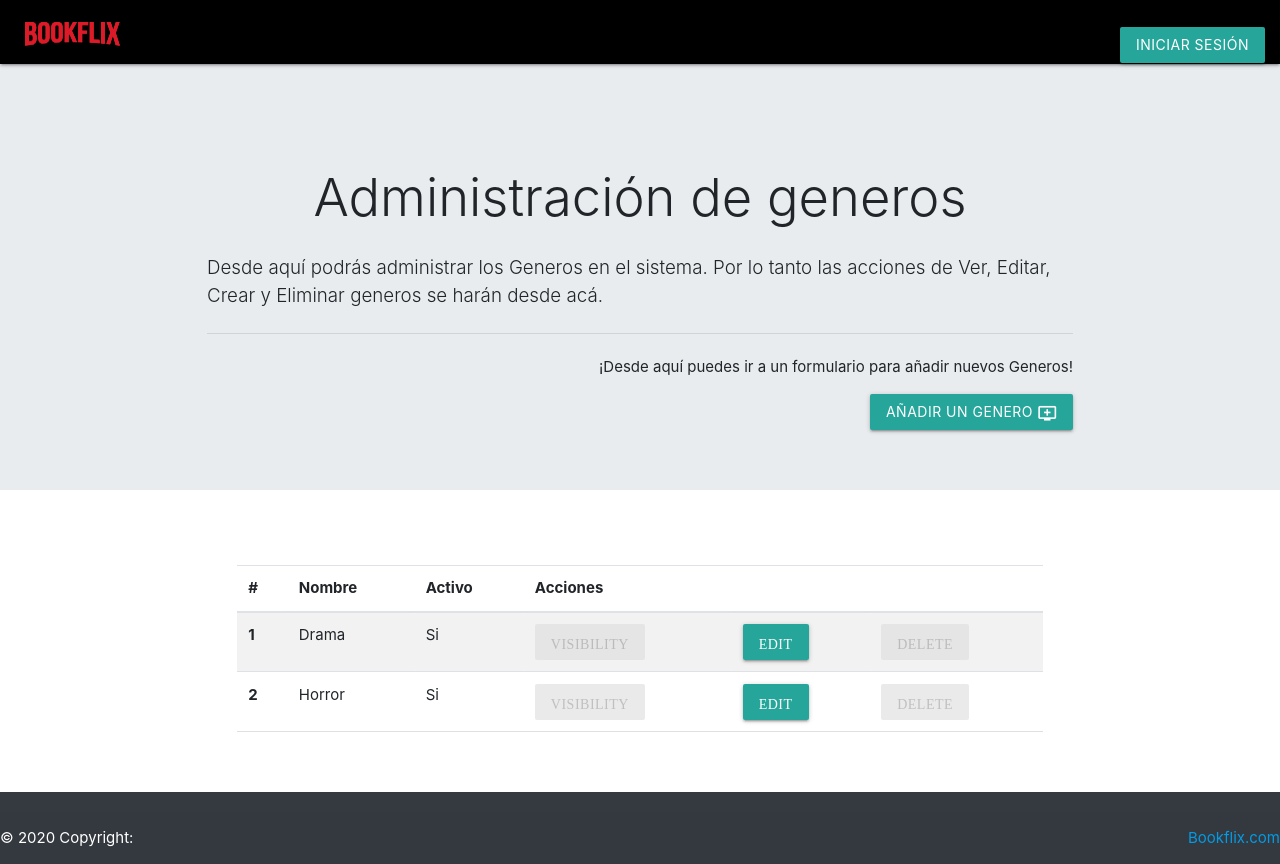
After one commit to ArmandoTercero/Bookflix, a Flask app: page /genero in a window 1280 px wide. The commit adds this page. Run offline with Flask 2, Linux system fonts and the light colour scheme; data comes from the database, SQL or seed files in the repository; both versions use the stored data as it was after the commit; some libraries are stand-ins or nearby versions.

Commit message:
Modifique el esquema de la BBDD. Ahora se pueden visualizar los generos en el sistema, agregar y modificarlos..

```diff
--- a/bookflix/app.py
+++ b/bookflix/app.py
@@ -17,6 +17,7 @@ from routes import routes
 from routes import bookRoutes
 from routes import authorRoutes
 from routes import anuncioRoutes
+from routes import generoRoutes
 
 if __name__ == "__main__":
 	app.run()
--- /dev/null
+++ b/bookflix/controllers/GeneroController.py
@@ -0,0 +1,40 @@
+from flask import request, render_template, session, abort
+from flask import send_from_directory, url_for
+from models.genero import Genero
+
+class GeneroController():
+
+	def __init__(self):
+		pass
+
+	def index(self):
+		generos = Genero.all()
+		return render_template('generos/index.html', generos=generos)
+
+	def new(self):
+		errores = []
+		if request.method == 'GET':
+			return render_template ('generos/new.html')
+		elif request.method == 'POST':
+			if Genero.existe_genero_con_nombre(request.form["nombre"]):
+				errores.append("Ya existe un genero con el nombre especificado.")
+				return render_template ('generos/new.html', errores=errores)
+			else:
+				Genero.crear(request.form["nombre"])
+				return self.index()
+
+	def edit(self):
+		errores = []
+		if request.method == 'GET':
+			genero = Genero.encontrar_por_id(request.args.get("genero_id"))
+			return render_template ('generos/edit.html', genero=genero)
+		elif request.method == 'POST':
+			if Genero.existe_genero_con_nombre(request.form["nombre"]):
+				genero = Genero.encontrar_por_id(request.args.get("genero_id"))
+				errores.append("Ya existe un genero con el nombre especificado.")
+				return render_template ('generos/edit.html', genero=genero, errores=errores)
+			else:
+				Genero.edit(request.form["nombre"], request.form["id"])
+				return self.index()
+
+generoController = GeneroController()
--- /dev/null
+++ b/bookflix/models/genero.py
@@ -0,0 +1,56 @@
+from db import get_db
+
+class Genero (object):
+
+	@classmethod
+	def database(cls):
+		return get_db()
+
+	@classmethod
+	def all(cls):
+		sql = "SELECT * FROM genero"
+
+		cursor = cls.database().cursor()
+		cursor.execute(sql)
+
+		return cursor.fetchall()
+
+	@classmethod
+	def crear(cls, nombre):
+		sql = """INSERT INTO genero (nombre) VALUES (%s)"""
+		cursor = cls.database().cursor()
+		cursor.execute(sql, (nombre.lower()))
+		cls.database().commit()
+		return True
+
+	@classmethod
+	def encontrar_por_id(cls, id):
+		sql = "SELECT * FROM genero WHERE id = %s"
+		cursor = cls.database().cursor()
+		cursor.execute(sql, (id))
+		return cursor.fetchone()
+
+	@classmethod
+	def existe_genero_con_nombre(cls, nombre):
+		sql = """
+		SELECT *
+		FROM genero g
+		WHERE g.nombre = %s
+		"""
+		cursor = cls.database().cursor()
+		cursor.execute(sql, (nombre))
+
+		return cursor.rowcount > 0
+
+	@classmethod
+	def edit(cls, nombre, id):
+		sql = """
+			UPDATE genero
+			SET nombre = %s
+			WHERE genero.id = %s
+		"""
+		cursor = cls.database().cursor()
+		# cursor.execute(sql, list(data.values()))
+		cursor.execute(sql, (nombre, id))
+		cls.database().commit()
+		return True
--- /dev/null
+++ b/bookflix/routes/generoRoutes.py
@@ -0,0 +1,19 @@
+#!/usr/bin/python
+# -*- coding: utf-8 -*-
+
+from flask import Blueprint,request,json
+from flask import render_template
+from app import app
+from controllers.GeneroController import generoController
+
+@app.route("/genero", methods=["GET"])
+def genero_index():
+	return generoController.index()
+
+@app.route("/genero/agregar", methods=["POST", "GET"])
+def genero_new():
+	return generoController.new()
+
+@app.route("/genero/editar", methods=["POST", "GET"])
+def genero_edit():
+	return generoController.edit()
--- /dev/null
+++ b/bookflix/templates/generos/index.html
@@ -0,0 +1,79 @@
+{% extends "layout.html" %}
+{% block title %}Bookflix{% endblock %}
+
+{% block head %}
+	{{ super() }}
+{% endblock %}
+
+
+{% block content %}
+<div class="jumbotron jumbotron-fluid">
+	<div class="container">
+		<h1 class="display-4 text-center">Administración de generos</h1>
+		<p class="lead">
+			Desde aquí podrás administrar los Generos en el sistema. Por lo tanto
+			las acciones de Ver, Editar, Crear y Eliminar generos se harán desde acá.
+		</p>
+
+		<hr class="my-4">
+
+		<div class="text-right">
+			<p>¡Desde aquí puedes ir a un formulario para añadir nuevos Generos!</p>
+			<a class="btn btn-success btn-lg" href="{{ url_for('genero_new') }}" role="button">
+				Añadir un genero
+				<i class="material-icons" style="vertical-align:middle">add_to_queue</i>
+			</a>
+		</div>
+	</div>
+</div>
+
+<div class="container p-5">
+	<table class="table table-striped">
+		<thead>
+			<tr>
+				<th scope="col">#</th>
+				<th scope="col">Nombre</th>
+				<th scope="col">Activo</th>
+				<th scope="col" colspan="3">Acciones</th>
+			</tr>
+		</thead>
+
+		<tbody>
+			{% for genero in generos %}
+			<tr>
+				<th scope="row">{{ genero.id }}</th>
+				<td>{{ genero.nombre.capitalize() }}</td>
+				<td>
+					{% if genero.activo %}
+						Si
+					{% else %}
+						No
+					{% endif %}
+				</td>
+				<td>
+					<a
+						class="material-icons btn btn-primary disabled"
+						title="Ver"
+					>visibility</a>
+				</td>
+				<td>
+					<a
+						class="material-icons btn btn-info"
+						title="Editar"
+						href="{{ url_for('genero_edit', genero_id=genero.id) }}"
+					>edit</a>
+				</td>
+				<td>
+					{% if genero.activo %}
+					<a class="material-icons btn btn-danger disabled" title="Eliminar">delete</a>
+					{% else %}
+					<a class="material-icons btn btn-success disabled" title="Restaurar">delete</a>
+					{% endif %}
+				</td>
+			</tr>
+			{% endfor %}
+		</tbody>
+	</table>
+</div>
+
+{% endblock %}
--- a/bookflix/templates/panel_de_control.html
+++ b/bookflix/templates/panel_de_control.html
@@ -72,7 +72,7 @@
 					<hr>
 					<p class="card-text">Desde aqui podras crear, ver, modificar y eliminar a los diferentes generos en el sistema.</p>
 					<div class="text-center">
-						<a href="#" class="btn btn-block btn-danger disabled">Administrar</a>
+						<a href="{{ url_for('genero_index') }}" class="btn btn-block btn-danger">Administrar</a>
 					</div>
 				</div>
 			</div>
```
Also changed, not shown: bookflix/templates/generos/edit.html (added, +58 -0 lines), bookflix/templates/generos/new.html (added, +52 -0 lines), db/schema.sql (+33 -1 lines).
